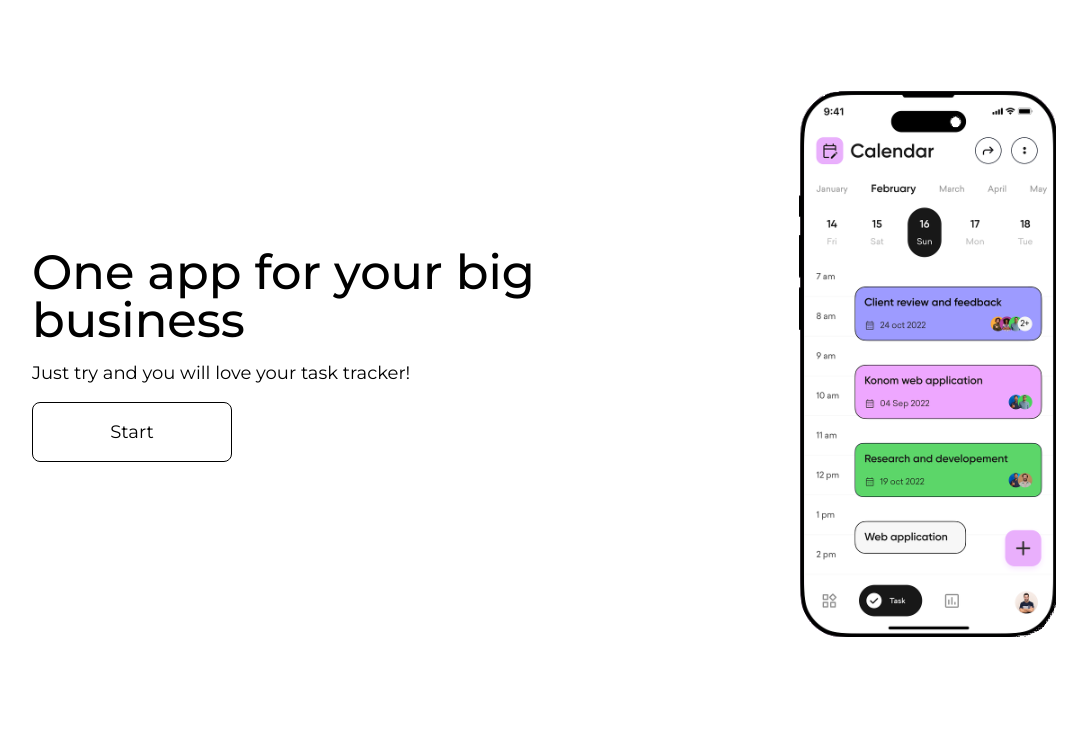
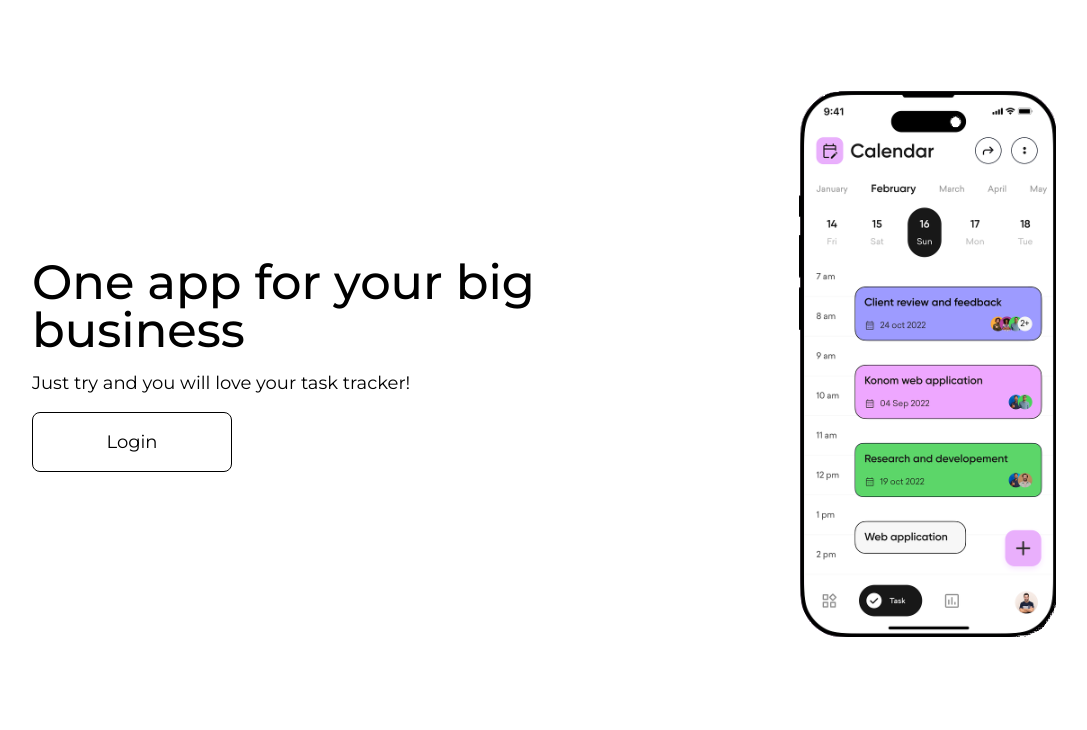
Before and after one commit to vova17s/todo, a Django app: page / in a window 1280 px wide. Shown: the part 70-800 px from the top of the page, without its empty margins (96-1183 px from the left). Run offline with Django 4.2, Linux system fonts and the light colour scheme; parts of the project's set-up code (start-up, migrations or seed data) failed here and were passed over.

Commit message:
finish front : third  try

```diff
--- a/todo/templates/homepage.html
+++ b/todo/templates/homepage.html
@@ -18,9 +18,21 @@
   <div class="text-head">
     <h1 class="text__default">One app for your big business</h1>
     <p class="text__default">Just try and you will love your task tracker!</p>
+
+    {% if not request.user.is_authenticated %}
+    <a href="{% url 'account_login' %}">
+    <button class="header-button__preview button__default text__default">
+      Login
+    </button>
+    </a>
+    {% else %}
+    <a href="{% url 'task_list' %}">
     <button class="header-button__preview button__default text__default">
       Start
     </button>
+    </a>
+    {% endif %}
+
   </div>
   <div class="img-head">
     <img
```
